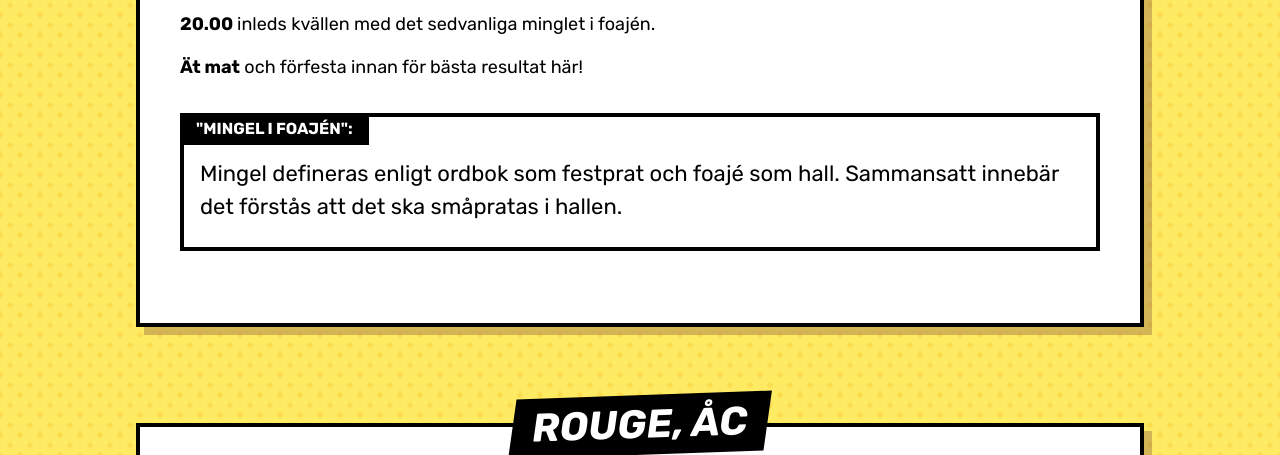
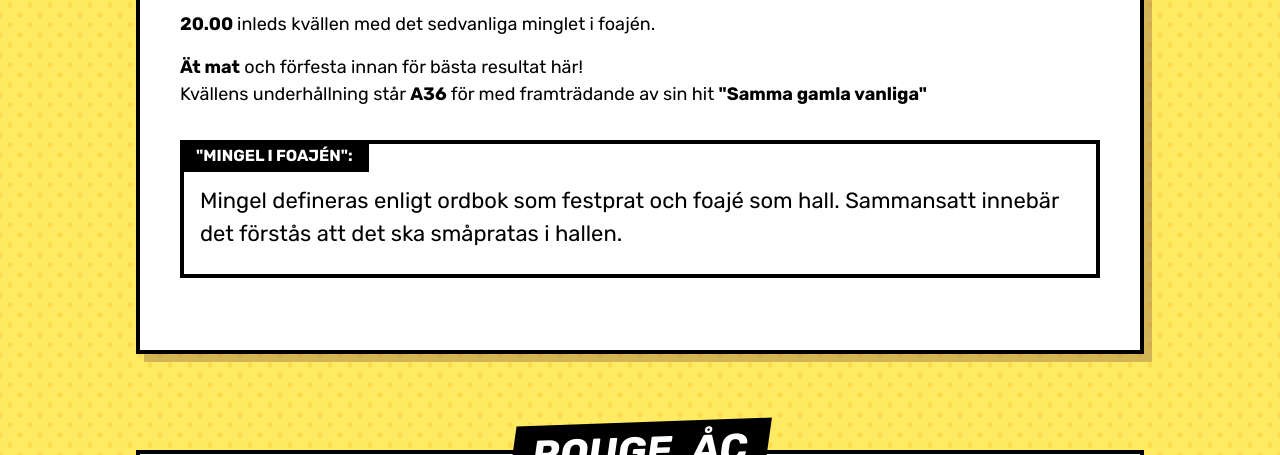
Before and after one commit to 1henrik/G-ddbjudningen, a plain HTML site: page index.html in a window 1280 px wide. Shown: the part 645-1100 px from the top of the page. Drawn offline with nearby package versions, Linux system fonts and the light colour scheme; a web font is replaced by a local one.

Commit message:
Update index.html

```diff
--- a/index.html
+++ b/index.html
@@ -37,7 +37,8 @@
           <strong>20.00 </strong>inleds kvällen med det sedvanliga minglet i foajén.
         </p>
         <p>
-          <strong>Ät mat</strong> och förfesta innan för bästa resultat här!
+          <strong>Ät mat</strong> och förfesta innan för bästa resultat här!<br>
+          Kvällens underhållning står <strong>A36</strong> för med framträdande av sin hit <strong>"Samma gamla vanliga"</strong>
 
         </p>
         <blockquote>
```
